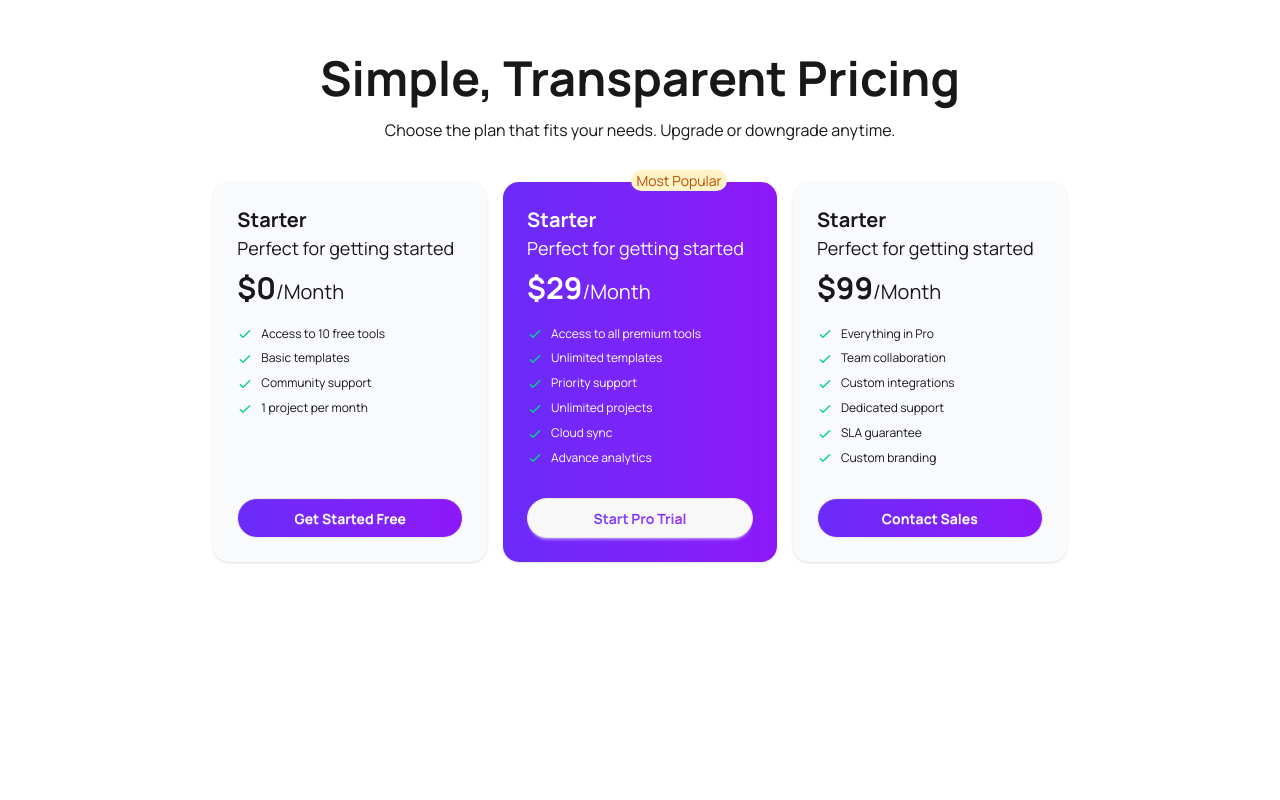
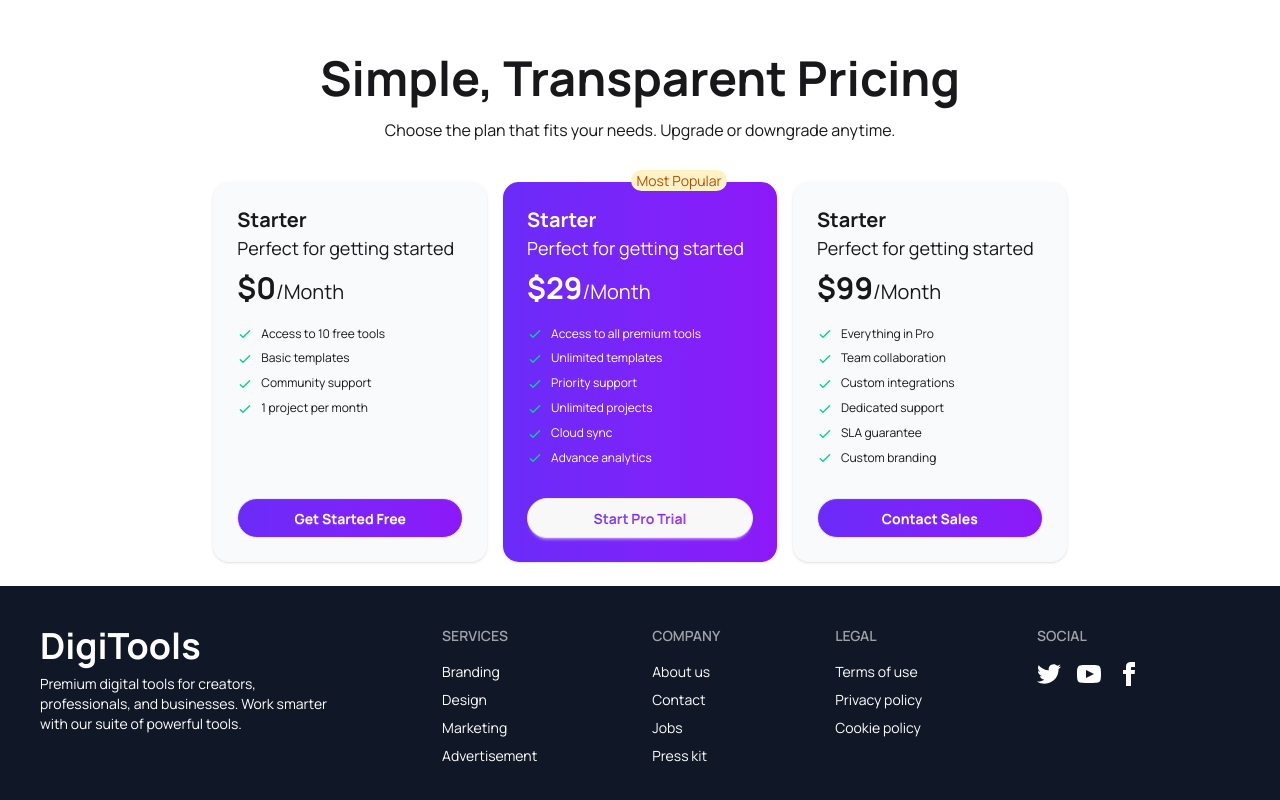
Before and after one commit to masum-k/b13-assignment-6, a React (Vite) app: page / in a window 1280 px wide. Shown: the part 2691-3491 px from the top of the page. Before the commit the page ends 3277 px from the top, so only its background shows below. Built offline with nearby package versions, Linux system fonts and the light colour scheme.

Commit message:
started styling footer

```diff
--- a/src/App.jsx
+++ b/src/App.jsx
@@ -8,12 +8,14 @@
 import Pricing from './components/Pricing/Pricing'
 import Steps from './components/Steps/Steps'
 import { ToastContainer } from 'react-toastify';
+import Footer from './components/Footer/Footer'
 
 const cardDataPromise = fetch('cardData.json')
   .then(res => res.json());
 
 function App() {
   const [productCount, setproductCount] = useState(0)
+  const [cartToggle, setcartToggle] = useState(true)
   return (
     <div>
       <Navbar productCount={productCount} />
@@ -22,11 +24,21 @@
         <CardContainer
           productCount={productCount}
           setproductCount={setproductCount}
+          cartToggle={cartToggle}
+          setcartToggle={setcartToggle}
           cardDataPromise={cardDataPromise} />
       </Suspense>
-      <Rating />
-      <Steps />
-      <Pricing />
+      {
+        cartToggle
+          ?
+          <>
+            <Rating />
+            <Steps />
+            <Pricing />
+          </>
+          : ""
+      }
+      <Footer />
       <ToastContainer />
     </div>
   )
--- a/src/components/CardContainer/CardContainer.jsx
+++ b/src/components/CardContainer/CardContainer.jsx
@@ -2,12 +2,11 @@
 import Cards from "../../UI/Cards";
 import CartContainer from "../CartContainer/CartContainer";
 
-const Card = ({ cardDataPromise, productCount, setproductCount }) => {
+const Card = ({ cardDataPromise, cartToggle, setcartToggle, productCount, setproductCount }) => {
 
     const [cartItem, setcartItem] = useState([])
     const [totalAmount, settotalAmount] = useState(0)
 
-    const [cartToggle, setcartToggle] = useState(true)
     const cardData = use(cardDataPromise)
 
     return (
--- a/src/components/CartContainer/CartContainer.jsx
+++ b/src/components/CartContainer/CartContainer.jsx
@@ -9,6 +9,7 @@
         setcartItem("")
         setproductCount(0)
         toast.success('Checkout Successful')
+        settotalAmount(0)
     }
     return (
         <>
--- /dev/null
+++ b/src/components/Footer/Footer.jsx
@@ -0,0 +1,80 @@
+import React from 'react';
+
+const Footer = () => {
+    return (
+        <footer className="footer sm:footer-horizontal bg-[#101727] text-white p-10">
+            <aside>
+                <h1 className='text-4xl font-bold'>
+                    DigiTools
+                </h1>
+                <p>
+                    Premium digital tools for creators,
+                    <br />
+                    professionals, and businesses. Work smarter
+                    <br />
+                    with our suite of powerful tools.
+                </p>
+            </aside>
+            <nav>
+                <h6 className="footer-title">Services</h6>
+                <a className="link link-hover">Branding</a>
+                <a className="link link-hover">Design</a>
+                <a className="link link-hover">Marketing</a>
+                <a className="link link-hover">Advertisement</a>
+            </nav>
+            <nav>
+                <h6 className="footer-title">Company</h6>
+                <a className="link link-hover">About us</a>
+                <a className="link link-hover">Contact</a>
+                <a className="link link-hover">Jobs</a>
+                <a className="link link-hover">Press kit</a>
+            </nav>
+            <nav>
+                <h6 className="footer-title">Legal</h6>
+                <a className="link link-hover">Terms of use</a>
+                <a className="link link-hover">Privacy policy</a>
+                <a className="link link-hover">Cookie policy</a>
+            </nav>
+            <nav>
+                <h6 className="footer-title">Social</h6>
+                <div className="grid grid-flow-col gap-4">
+                    <a>
+                        <svg
+                            xmlns="http://www.w3.org/2000/svg"
+                            width="24"
+                            height="24"
+                            viewBox="0 0 24 24"
+                            className="fill-current">
+                            <path
+                                d="M24 4.557c-.883.392-1.832.656-2.828.775 1.017-.609 1.798-1.574 2.165-2.724-.951.564-2.005.974-3.127 1.195-.897-.957-2.178-1.555-3.594-1.555-3.179 0-5.515 2.966-4.797 6.045-4.091-.205-7.719-2.165-10.148-5.144-1.29 2.213-.669 5.108 1.523 6.574-.806-.026-1.566-.247-2.229-.616-.054 2.281 1.581 4.415 3.949 4.89-.693.188-1.452.232-2.224.084.626 1.956 2.444 3.379 4.6 3.419-2.07 1.623-4.678 2.348-7.29 2.04 2.179 1.397 4.768 2.212 7.548 2.212 9.142 0 14.307-7.721 13.995-14.646.962-.695 1.797-1.562 2.457-2.549z"></path>
+                        </svg>
+                    </a>
+                    <a>
+                        <svg
+                            xmlns="http://www.w3.org/2000/svg"
+                            width="24"
+                            height="24"
+                            viewBox="0 0 24 24"
+                            className="fill-current">
+                            <path
+                                d="M19.615 3.184c-3.604-.246-11.631-.245-15.23 0-3.897.266-4.356 2.62-4.385 8.816.029 6.185.484 8.549 4.385 8.816 3.6.245 11.626.246 15.23 0 3.897-.266 4.356-2.62 4.385-8.816-.029-6.185-.484-8.549-4.385-8.816zm-10.615 12.816v-8l8 3.993-8 4.007z"></path>
+                        </svg>
+                    </a>
+                    <a>
+                        <svg
+                            xmlns="http://www.w3.org/2000/svg"
+                            width="24"
+                            height="24"
+                            viewBox="0 0 24 24"
+                            className="fill-current">
+                            <path
+                                d="M9 8h-3v4h3v12h5v-12h3.642l.358-4h-4v-1.667c0-.955.192-1.333 1.115-1.333h2.885v-5h-3.808c-3.596 0-5.192 1.583-5.192 4.615v3.385z"></path>
+                        </svg>
+                    </a>
+                </div>
+            </nav>
+        </footer>
+    );
+};
+
+export default Footer;
```
